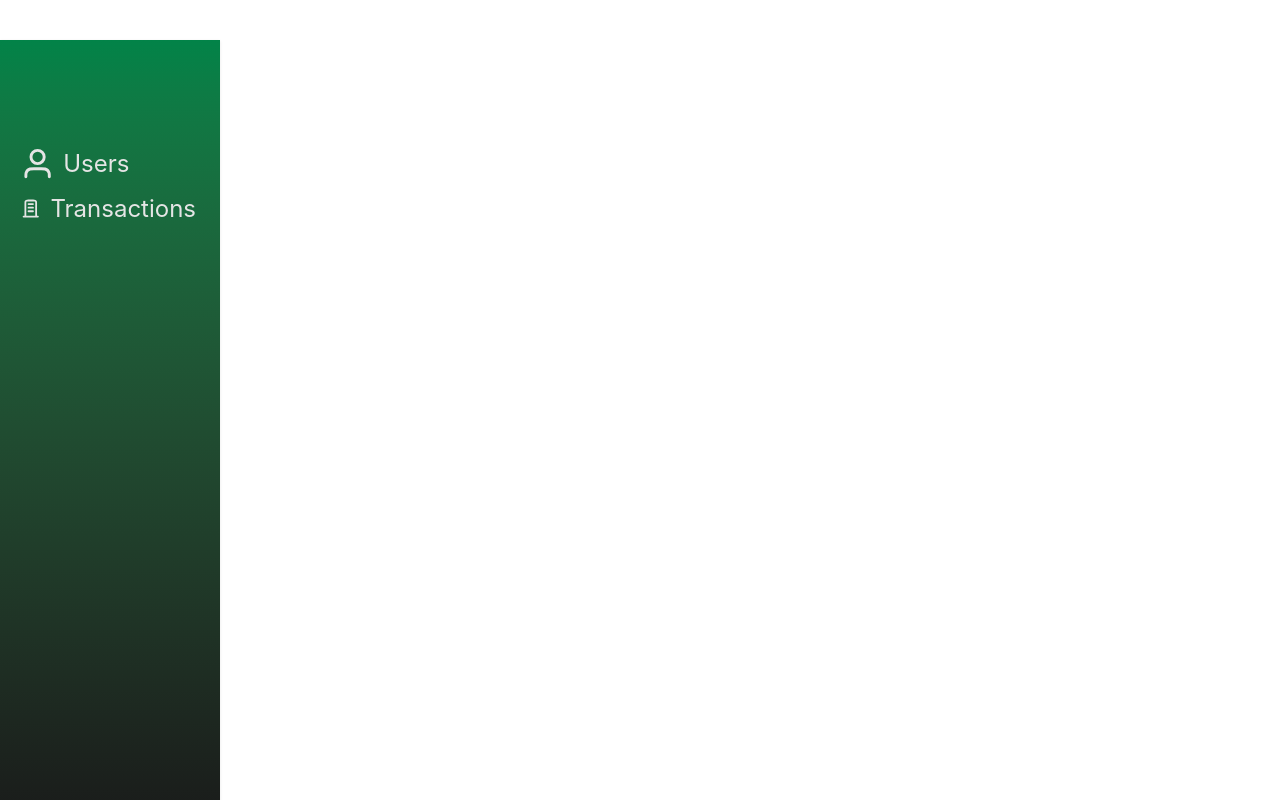
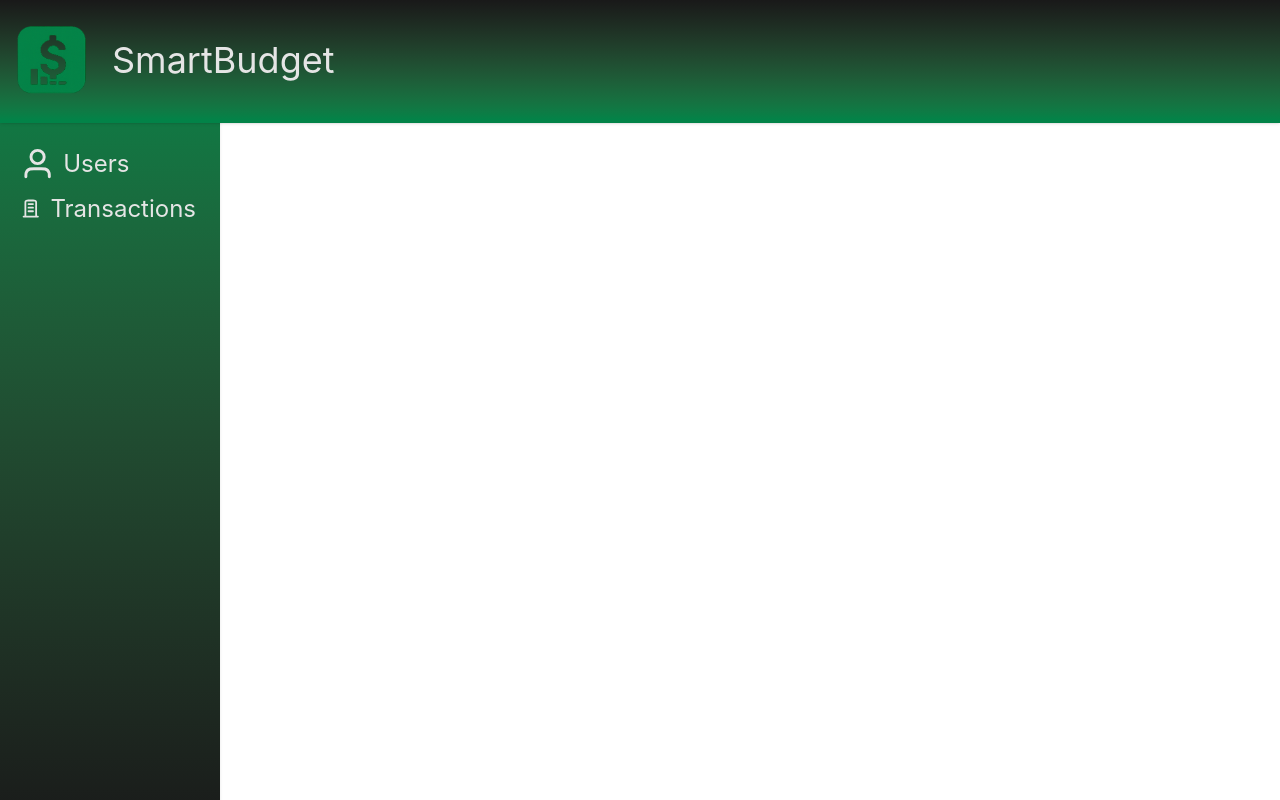
Before and after one commit to Dburks11/budget-app, a SvelteKit app: page /users in a window 1280 px wide. Built offline with nearby package versions, Linux system fonts and the light colour scheme.

Commit message:
fixed tobar capitalization

```diff
--- /dev/null
+++ b/src/components/Topbar.svelte
@@ -0,0 +1,10 @@
+<nav
+  class="flex flex-row w-full gradient-core p-3 border-b-3 border-coreGreen z-30 shadow fixed top-0 left-0"
+>
+  <img
+    class="h-20 w-20 my-2"
+    src="/ChatGPT%20Image%20May%2016,%202025,%2006_07_59%20PM%20(1).png"
+    alt="Logo"
+  />
+  <p1 class="p-5 my-2 text-4xl text-sidebarTextColor">SmartBudget</p1>
+</nav>
--- a/src/routes/transactions/+page.svelte
+++ b/src/routes/transactions/+page.svelte
@@ -1,9 +1,9 @@
 <script lang="ts">
   import Sidebar from "../../components/Sidebar.svelte";
-  import topBar from "../../components/topBar.svelte";
+  import Topbar from "../../components/topBar.svelte";
 </script>
 
 <div class="flex">
-  <TopBar></TopBar>
+  <Topbar></Topbar>
   <Sidebar></Sidebar>
 </div>
--- a/src/routes/users/+page.svelte
+++ b/src/routes/users/+page.svelte
@@ -1,9 +1,9 @@
 <script lang="ts">
   import Sidebar from "../../components/Sidebar.svelte";
-  import topBar from "../components/topBar.svelte";
+  import Topbar from "../../components/topBar.svelte";
 </script>
 
 <div class="flex">
+  <Topbar></Topbar>
   <Sidebar></Sidebar>
-  <topBar></topBar>
 </div>
```
